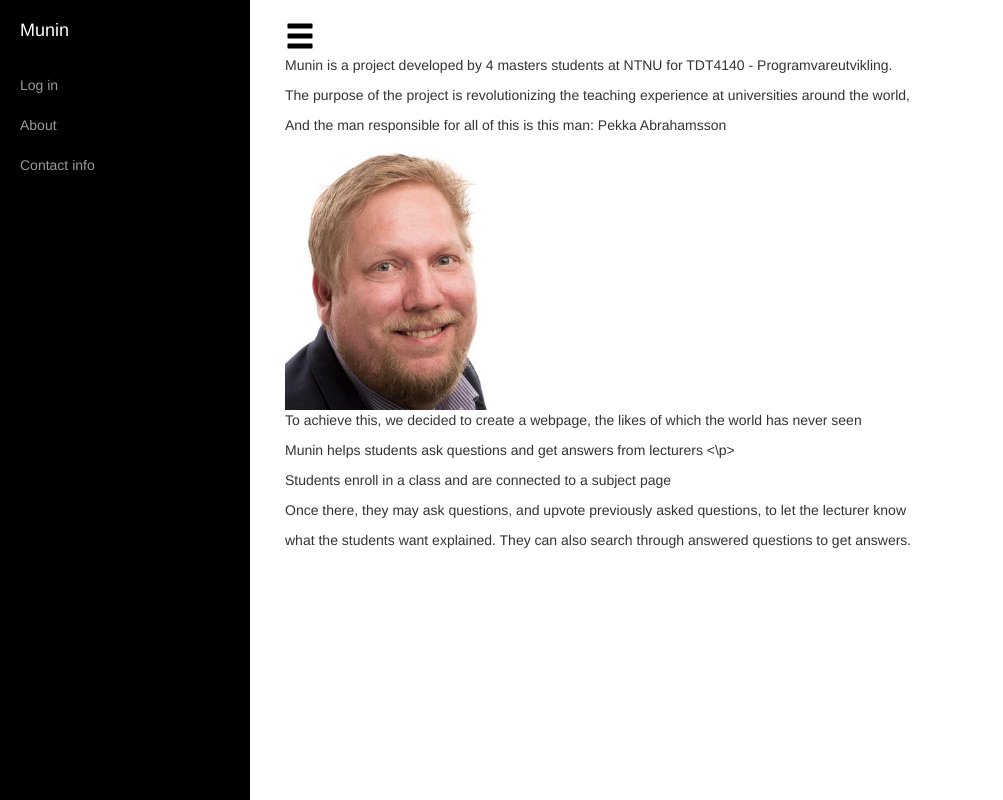
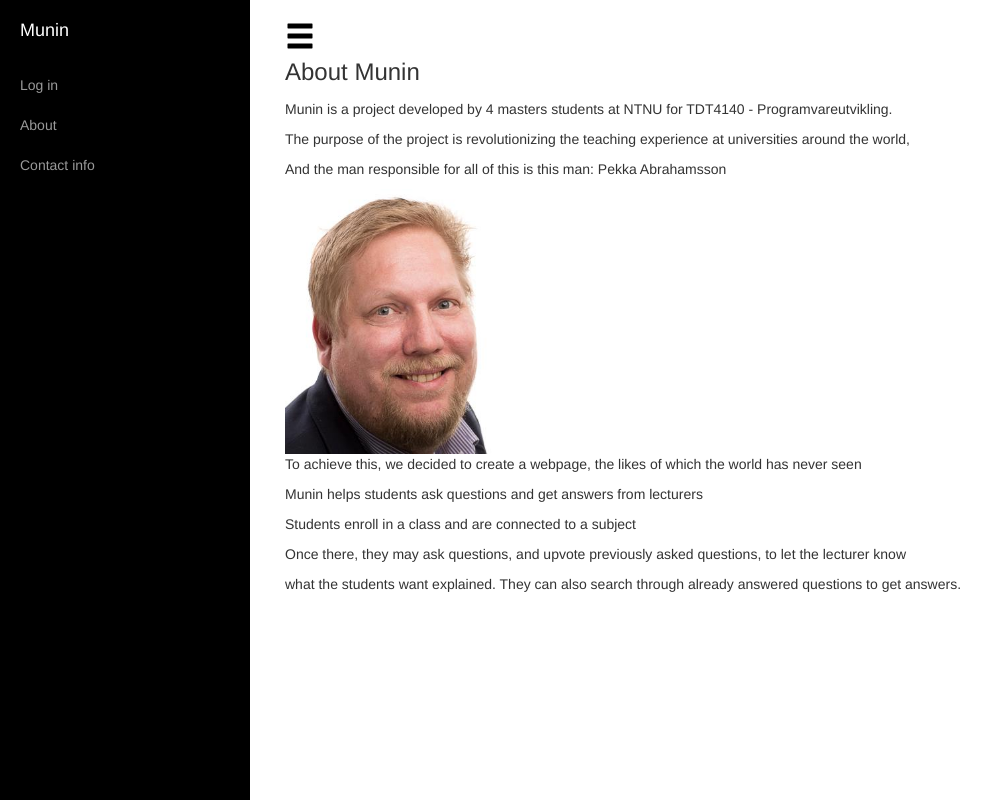
Before and after one commit to Strand94/Munin, a Django app: page /about/ in a window 1280 px wide. Shown: the whole page, without its empty margins (0-1003 px from the left). Run offline with Django 3.2, Linux system fonts and the light colour scheme; some libraries are stand-ins or nearby versions.

Commit message:
Added header for about page

```diff
--- a/templates/staticpages/about.html
+++ b/templates/staticpages/about.html
@@ -3,15 +3,16 @@
 {% load static %}
 {% block title %}About{% endblock %}
 {% block content %}
+    <p> <font size="5"> About Munin </font> </p>
     <p> Munin is a project developed by 4 masters students at NTNU for TDT4140 - Programvareutvikling. </p>
     <p> The purpose of the project is revolutionizing the teaching experience at universities around the world, </p>
     <p> And the man responsible for all of this is this man: Pekka Abrahamsson</p>
     <img src="{% static "images/pekka.jpg" %}" alt="Pekka Abrahamsson" style="width:265px;height:265px;">
     <p> To achieve this, we decided to create a webpage, the likes of which the world has never seen</p>
-    <p> Munin helps students ask questions and get answers from lecturers <\p>
-    <p> Students enroll in a class and are connected to a subject page</p>
+    <p> Munin helps students ask questions and get answers from lecturers</p>
+    <p> Students enroll in a class and are connected to a subject</p>
     <p> Once there, they may ask questions, and upvote previously asked questions, to let the lecturer know</p>
-    <p> what the students want explained. They can also search through answered questions to get answers.</p>
+    <p> what the students want explained. They can also search through already answered questions to get answers.</p>
 
 
 
```
